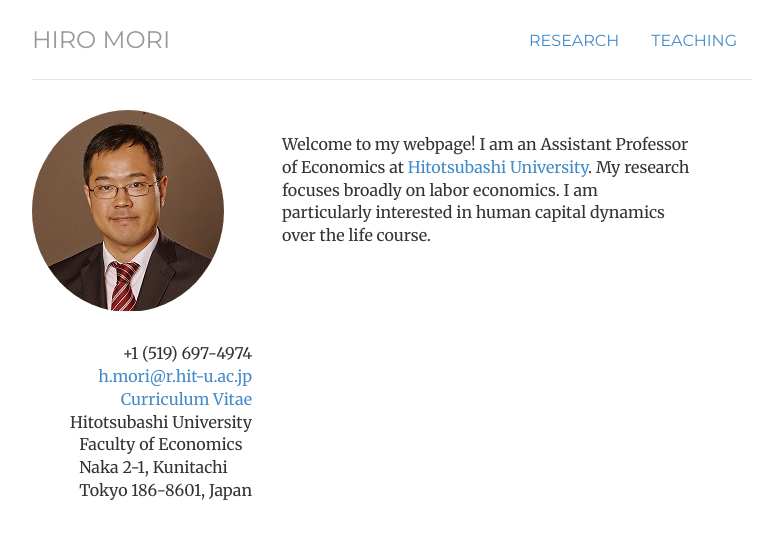
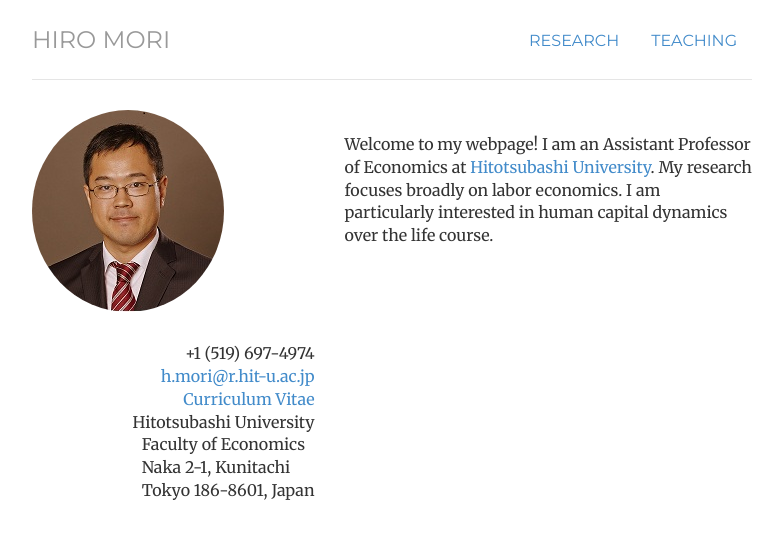
Before and after one commit to morihiroaki/morihiroaki.github.io, a Jekyll site: the page built from index.html, in a window 1280 px wide. Shown: the top 539 px of the page, without its empty margins (248-1030 px from the left). Built offline with Jekyll 4.4.1, drawn with Linux system fonts in a browser that asks for light colours.

Commit message:
Update index.html

```diff
--- a/index.html
+++ b/index.html
@@ -8,7 +8,7 @@
 <!--div class="jumbotron"-->
 <div class="row">
              <div class="box text-left">
-                 <div class='col-xs-12 col-sm-4 text-left'>
+                 <div class='col-xs-12 col-sm-5 text-left'>
                   	<img  class="img-circle avatar" alt="Hiro Mori" src="files/portrait.jpg">
                     <div class="contact-item">
                       <div class="icon pull-left text-center"><span class="fa fa-phone fa-fw"></span></div>
```
